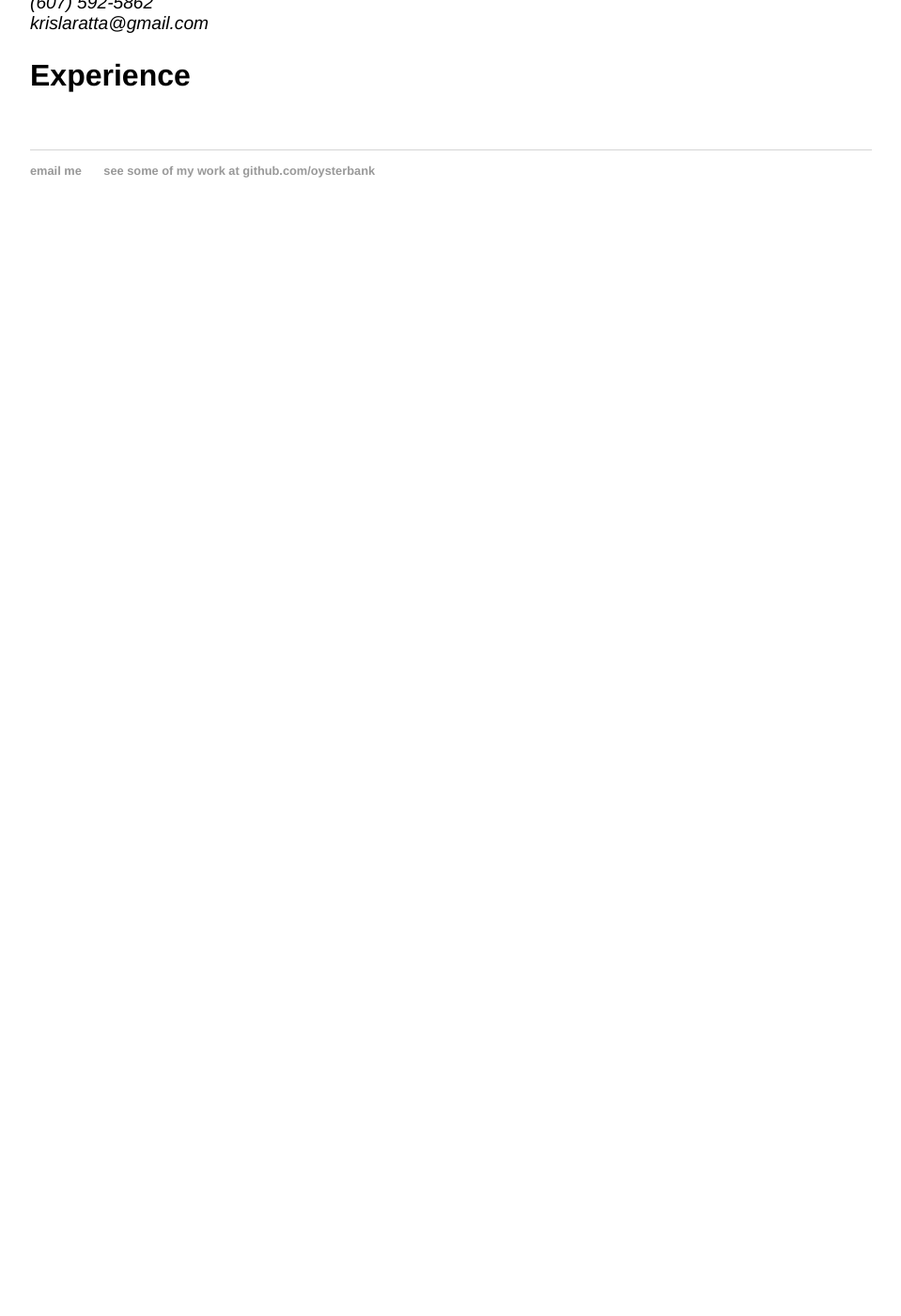
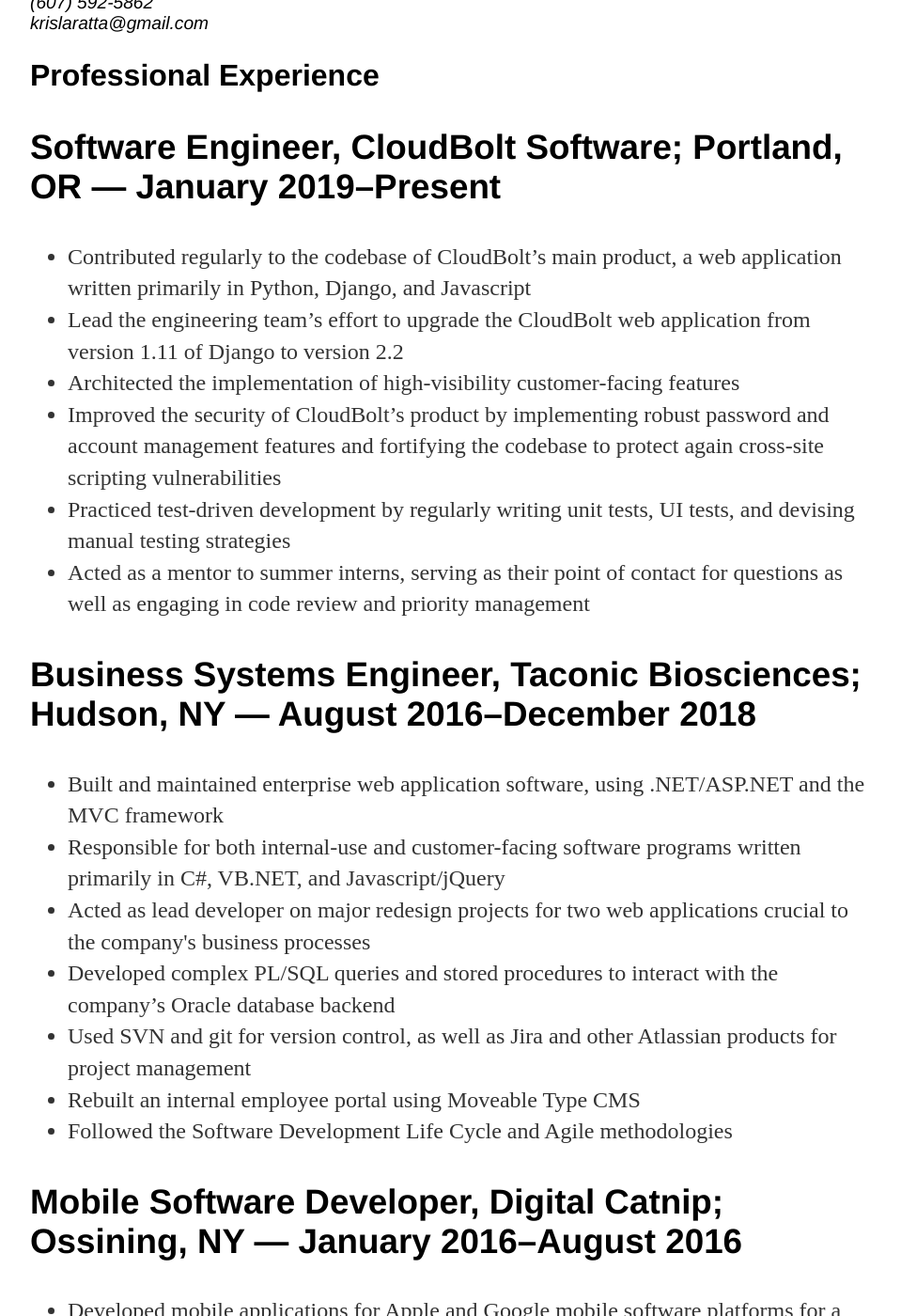
Before and after one commit to oysterbank/oysterbank.github.io, a Jekyll site: the page built from cv/index.html, in a window 1280 px wide and 1400 px high, scrolled down 232 px. Shown: the whole window at 94% size, without its empty margins (160-1119 px from the left). Built offline with Jekyll 4.4.1, drawn with Linux system fonts in a browser that asks for light colours; before the commit the page ends 900 px from its top, so only the background shows below that; some of the changed text lies outside the part shown.

Commit message:
Added experience section to resume.

```diff
--- a/cv/index.html
+++ b/cv/index.html
@@ -14,5 +14,30 @@
 	<span class="obfuscate">krislaratta@gmail.com</span>
 	</address>
 
-	<h2>Experience</h2>
+	<h2>Professional Experience</h2>
+	<h3>Software Engineer, CloudBolt Software; Portland, OR — January 2019–Present</h3>
+	<ul>
+		<li>Contributed regularly to the codebase of CloudBolt’s main product, a web application written primarily in Python, Django, and Javascript</li>
+		<li>Lead the engineering team’s effort to upgrade the CloudBolt web application from version 1.11 of Django to version 2.2</li>
+		<li>Architected the implementation of high-visibility customer-facing features</li>
+		<li>Improved the security of CloudBolt’s product by implementing robust password and account management features and fortifying the codebase to protect again cross-site scripting vulnerabilities</li>
+		<li>Practiced test-driven development by regularly writing unit tests, UI tests, and devising manual testing strategies</li>
+		<li>Acted as a mentor to summer interns, serving as their point of contact for questions as well as engaging in code review and priority management</li>
+	</ul>
+	<h3>Business Systems Engineer, Taconic Biosciences; Hudson, NY — August 2016–December 2018</h3>
+	<ul>
+		<li>Built and maintained enterprise web application software, using .NET/ASP.NET and the MVC framework</li>
+		<li>Responsible for both internal-use and customer-facing software programs written primarily in C#, VB.NET, and Javascript/jQuery</li>
+		<li>Acted as lead developer on major redesign projects for two web applications crucial to the company's business processes</li>
+		<li>Developed complex PL/SQL queries and stored procedures to interact with the company’s Oracle database backend</li>
+		<li>Used SVN and git for version control, as well as Jira and other Atlassian products for project management</li>
+		<li>Rebuilt an internal employee portal using Moveable Type CMS</li>
+		<li>Followed the Software Development Life Cycle and Agile methodologies</li>
+	</ul>
+	<h3>Mobile Software Developer, Digital Catnip; Ossining, NY — January 2016–August 2016</h3>
+	<ul>
+		<li>Developed mobile applications for Apple and Google mobile software platforms for a clientele spanning from startups to consulting and marketing companies</li>
+		<li>Delivered mobile application software across a wide variety of platforms including iOS, Android, and React Native</li>
+		<li>Learned development techniques such as Unit Testing, and implemented a variety of technologies to complete tasks, including Objective-C, Swift, Java, Javascript, Ruby, and Ruby on Rails</li>
+	</ul>
 </div>
--- a/index.html
+++ b/index.html
@@ -4,6 +4,6 @@
 ---
 
 <div class="blurb">
-	<h1>Hi, I'm Kris Laratta.</h1>
+	<h1>Hi, I'm Kris.</h1>
 	<p>I'm a Software Engineer. This is my website. Read more about me <a href="/about">here</a>.</p>
 </div>
```
Also changed, not shown: 1 other file.
